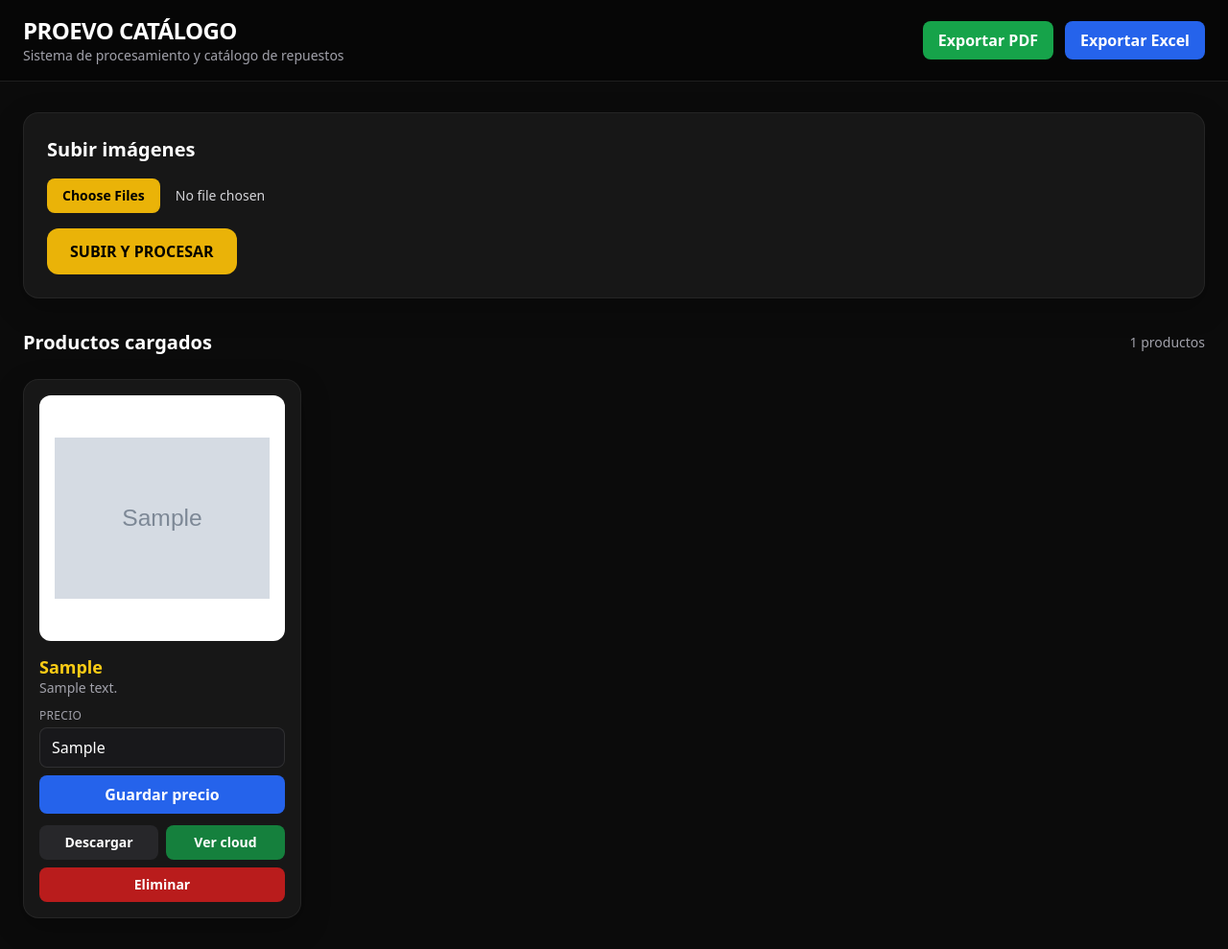
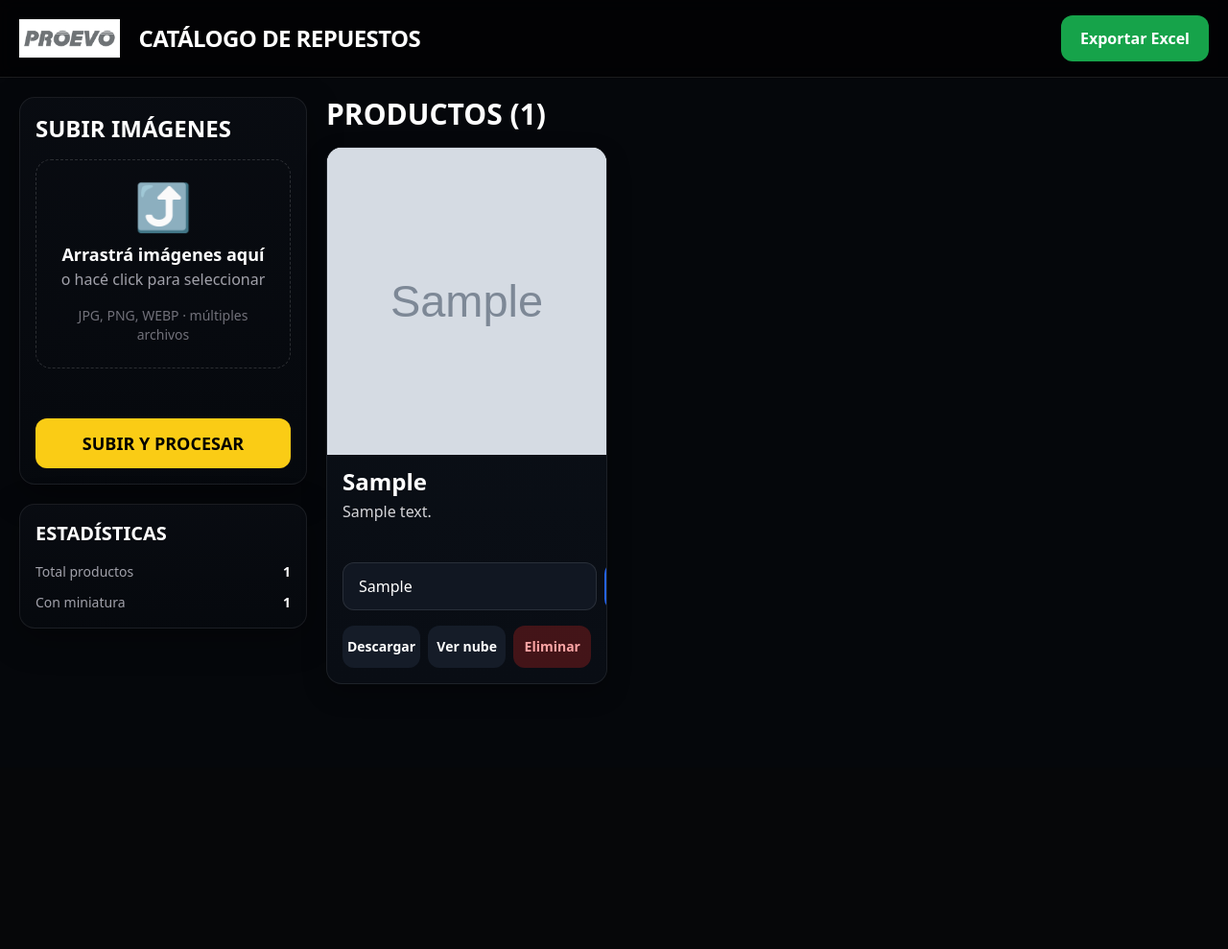
Before and after one commit to nachotarno/proevocatalogo, a Flask app: page / in a window 1280 px wide. Shown: the whole page at 96% size. After the commit the page ends 713 px from the top, so only its background shows below. Run offline with Flask 3, Linux system fonts and the light colour scheme; tables that the repository leaves empty hold one stand-in row (values such as "Sample post"); grey boxes marked "Sample" are stand-in pictures; some libraries are stand-ins or nearby versions.

Commit message:
Update index.html

```diff
--- a/templates/index.html
+++ b/templates/index.html
@@ -3,151 +3,175 @@
 <head>
     <meta charset="UTF-8">
     <meta name="viewport" content="width=device-width, initial-scale=1.0">
-    <title>PROEVO CATÁLOGO</title>
+    <title>PROEVO - Catálogo de Repuestos</title>
     <script src="https://cdn.tailwindcss.com"></script>
     <style>
         body {
-            background: #0b0b0b;
+            background: #05070b;
+            color: white;
+        }
+        .panel {
+            background: linear-gradient(180deg, rgba(9,12,18,0.96), rgba(6,9,14,0.96));
+            border: 1px solid rgba(255,255,255,0.08);
+            box-shadow: 0 10px 35px rgba(0,0,0,0.35);
         }
         .card {
-            background: #171717;
-            border: 1px solid rgba(255,255,255,0.06);
-            box-shadow: 0 10px 30px rgba(0,0,0,0.25);
+            background: linear-gradient(180deg, #0b1017, #090d14);
+            border: 1px solid rgba(255,255,255,0.08);
+            box-shadow: 0 10px 25px rgba(0,0,0,0.28);
+        }
+        .thumb-box {
+            background:
+                linear-gradient(45deg, #f1f1f1 25%, transparent 25%),
+                linear-gradient(-45deg, #f1f1f1 25%, transparent 25%),
+                linear-gradient(45deg, transparent 75%, #f1f1f1 75%),
+                linear-gradient(-45deg, transparent 75%, #f1f1f1 75%);
+            background-size: 22px 22px;
+            background-position: 0 0, 0 11px, 11px -11px, -11px 0px;
+            background-color: #ffffff;
         }
     </style>
 </head>
-<body class="text-white min-h-screen">
+<body class="min-h-screen">
 
-    <header class="border-b border-white/10 bg-black/40 backdrop-blur sticky top-0 z-50">
-        <div class="max-w-7xl mx-auto px-6 py-4 flex flex-col gap-4 md:flex-row md:items-center md:justify-between">
+    <header class="border-b border-white/10 bg-black/60 backdrop-blur sticky top-0 z-50">
+        <div class="max-w-[1600px] mx-auto px-5 py-4 flex items-center justify-between gap-4">
+            <div class="flex items-center gap-5">
+                <img src="{{ url_for('static', filename='logo.png') }}" alt="PROEVO" class="h-10 object-contain">
                 <div>
-                <h1 class="text-2xl font-black tracking-tight">PROEVO CATÁLOGO</h1>
-                <p class="text-sm text-zinc-400">Sistema de procesamiento y catálogo de repuestos</p>
+                    <h1 class="text-2xl font-black tracking-tight">CATÁLOGO DE REPUESTOS</h1>
+                </div>
             </div>
 
-            <div class="flex flex-wrap gap-3">
-                <a href="/export" class="px-4 py-2 rounded-lg bg-green-600 hover:bg-green-500 transition font-semibold">
-                    Exportar PDF
-                </a>
-                <a href="/export-excel" class="px-4 py-2 rounded-lg bg-blue-600 hover:bg-blue-500 transition font-semibold">
+            <div class="flex gap-3">
+                <a href="/export-excel" class="px-5 py-3 rounded-xl bg-green-600 hover:bg-green-500 transition font-bold">
                     Exportar Excel
                 </a>
             </div>
         </div>
     </header>
 
-    <main class="max-w-7xl mx-auto px-6 py-8">
+    <main class="max-w-[1600px] mx-auto p-5 grid grid-cols-1 lg:grid-cols-[300px_1fr] gap-5">
 
-        <section class="card rounded-2xl p-6 mb-8">
-            <h2 class="text-xl font-bold mb-4">Subir imágenes</h2>
+        <aside class="space-y-5">
+            <section class="panel rounded-2xl p-4">
+                <h2 class="text-2xl font-black mb-4">SUBIR IMÁGENES</h2>
 
-            <form action="/upload" method="post" enctype="multipart/form-data" class="flex flex-col gap-4">
-                <input
-                    type="file"
-                    name="file"
-                    multiple
-                    class="block w-full text-sm text-zinc-300
-                           file:mr-4 file:py-2 file:px-4
-                           file:rounded-lg file:border-0
-                           file:text-sm file:font-semibold
-                           file:bg-yellow-500 file:text-black
-                           hover:file:bg-yellow-400"
-                >
+                <form action="/upload" method="post" enctype="multipart/form-data" class="space-y-4">
+                    <label class="block border border-dashed border-white/15 rounded-2xl p-6 text-center cursor-pointer hover:border-yellow-400 transition">
+                        <input type="file" name="file" multiple class="hidden" onchange="updateFileNames(this)">
+                        <div class="text-5xl mb-3">⤴</div>
+                        <p class="text-lg font-semibold">Arrastrá imágenes aquí</p>
+                        <p class="text-zinc-400">o hacé click para seleccionar</p>
+                        <p class="text-sm text-zinc-500 mt-4">JPG, PNG, WEBP · múltiples archivos</p>
+                    </label>
 
-                <button
-                    type="submit"
-                    class="w-full md:w-fit px-6 py-3 rounded-xl bg-yellow-500 text-black font-black hover:bg-yellow-400 transition"
-                >
+                    <div id="selectedFiles" class="text-sm text-zinc-400 min-h-[20px]"></div>
+
+                    <button type="submit" class="w-full rounded-xl bg-yellow-400 hover:bg-yellow-300 text-black py-3 font-black text-lg transition">
                         SUBIR Y PROCESAR
                     </button>
                 </form>
             </section>
 
-        <section>
-            <div class="flex items-center justify-between mb-6">
-                <h2 class="text-xl font-bold">Productos cargados</h2>
-                <span class="text-sm text-zinc-400">{{ productos|length }} productos</span>
+            <section class="panel rounded-2xl p-4">
+                <h3 class="text-xl font-black mb-4">ESTADÍSTICAS</h3>
+                <div class="space-y-3 text-sm">
+                    <div class="flex justify-between">
+                        <span class="text-zinc-400">Total productos</span>
+                        <span class="font-bold">{{ productos|length }}</span>
+                    </div>
+                    <div class="flex justify-between">
+                        <span class="text-zinc-400">Con miniatura</span>
+                        <span class="font-bold">{{ productos|length }}</span>
+                    </div>
+                </div>
+            </section>
+        </aside>
+
+        <section class="space-y-4">
+            <div class="flex items-center justify-between gap-4">
+                <h2 class="text-3xl font-black">PRODUCTOS ({{ productos|length }})</h2>
             </div>
 
             {% if productos %}
-            <div class="grid grid-cols-1 sm:grid-cols-2 lg:grid-cols-3 xl:grid-cols-4 gap-6">
+            <div class="grid grid-cols-1 md:grid-cols-2 xl:grid-cols-3 2xl:grid-cols-4 gap-5">
                 {% for p in productos %}
-                <div class="card rounded-2xl p-4 flex flex-col">
-
-                    <div class="bg-white rounded-xl h-64 flex items-center justify-center p-4 mb-4 overflow-hidden">
+                <article class="card rounded-2xl overflow-hidden">
+                    <div class="thumb-box h-[320px] flex items-center justify-center overflow-hidden">
+                        {% if p["thumb"] %}
                         <img
-                            src="{{ url_for('static', filename='processed/' + p[5]) }}"
-                            alt="{{ p[2] }} - {{ p[3] }}"
-                            class="max-w-full max-h-full object-contain"
+                            src="{{ url_for('static', filename='thumbs/' + p['thumb']) }}"
+                            alt="{{ p['codigo'] }}"
+                            class="w-full h-full object-cover"
                         >
+                        {% else %}
+                        <img
+                            src="{{ url_for('static', filename='processed/' + p['imagen']) }}"
+                            alt="{{ p['codigo'] }}"
+                            class="w-full h-full object-contain"
+                        >
+                        {% endif %}
                     </div>
 
-                    <div class="mb-3">
-                        <p class="text-yellow-400 font-black text-lg leading-tight">{{ p[2] }}</p>
-                        <p class="text-zinc-400 text-sm leading-snug break-words">{{ p[3] }}</p>
-                    </div>
+                    <div class="p-4">
+                        <p class="text-2xl font-black leading-none mb-2">{{ p["codigo"] }}</p>
+                        <p class="text-zinc-300 text-base min-h-[48px] leading-snug">{{ p["descripcion"] }}</p>
 
-                    <form action="/precio/{{ p[0] }}" method="post" class="mb-3">
-                        <label class="block text-xs uppercase tracking-wide text-zinc-400 mb-1">Precio</label>
+                        <form action="/precio/{{ p['id'] }}" method="post" class="mt-4 flex gap-2">
                             <input
                                 type="text"
                                 name="precio"
-                            value="{{ p[4] }}"
-                            placeholder="Ej: 25000"
-                            class="w-full rounded-lg bg-zinc-900 border border-white/10 px-3 py-2 text-white outline-none focus:border-yellow-500"
+                                value="{{ p['precio'] }}"
+                                placeholder="$ 0"
+                                class="flex-1 bg-[#111722] border border-white/10 rounded-xl px-4 py-3 outline-none focus:border-blue-500"
                             >
-                        <button
-                            type="submit"
-                            class="mt-2 w-full rounded-lg bg-blue-600 hover:bg-blue-500 transition py-2 font-semibold"
-                        >
-                            Guardar precio
+                            <button type="submit" class="bg-blue-600 hover:bg-blue-500 rounded-xl px-4 py-3 font-bold transition">
+                                Guardar
                             </button>
                         </form>
 
-                    <div class="grid grid-cols-2 gap-2 mt-auto">
-                        <a
-                            href="/download/{{ p[5] }}"
-                            class="text-center rounded-lg bg-zinc-800 hover:bg-zinc-700 transition py-2 text-sm font-semibold"
-                        >
+                        <div class="grid grid-cols-3 gap-2 mt-4">
+                            <a href="/download/{{ p['imagen'] }}" class="text-center bg-[#151c28] hover:bg-[#1c2431] rounded-xl py-3 text-sm font-semibold transition">
                                 Descargar
                             </a>
 
-                        {% if p[6] %}
-                        <a
-                            href="{{ p[6] }}"
-                            target="_blank"
-                            class="text-center rounded-lg bg-green-700 hover:bg-green-600 transition py-2 text-sm font-semibold"
-                        >
-                            Ver cloud
+                            {% if p["url"] %}
+                            <a href="{{ p['url'] }}" target="_blank" class="text-center bg-[#151c28] hover:bg-[#1c2431] rounded-xl py-3 text-sm font-semibold transition">
+                                Ver nube
                             </a>
                             {% else %}
-                        <span
-                            class="text-center rounded-lg bg-zinc-900 text-zinc-500 py-2 text-sm font-semibold"
-                        >
-                            Sin cloud
+                            <span class="text-center bg-[#151c28] text-zinc-500 rounded-xl py-3 text-sm font-semibold">
+                                Sin nube
                             </span>
                             {% endif %}
 
-                        <a
-                            href="/delete/{{ p[0] }}"
-                            class="col-span-2 text-center rounded-lg bg-red-700 hover:bg-red-600 transition py-2 text-sm font-semibold"
-                            onclick="return confirm('¿Eliminar este producto?')"
-                        >
+                            <a href="/delete/{{ p['id'] }}" onclick="return confirm('¿Eliminar este producto?')" class="text-center bg-red-900/50 hover:bg-red-800 rounded-xl py-3 text-sm font-semibold text-red-300 transition">
                                 Eliminar
                             </a>
                         </div>
-
                     </div>
+                </article>
                 {% endfor %}
             </div>
             {% else %}
-            <div class="card rounded-2xl p-10 text-center">
-                <p class="text-zinc-400">Todavía no hay productos cargados.</p>
+            <div class="panel rounded-2xl p-10 text-center text-zinc-400">
+                Todavía no hay productos cargados.
             </div>
             {% endif %}
         </section>
-
     </main>
 
+    <script>
+        function updateFileNames(input) {
+            const box = document.getElementById('selectedFiles');
+            if (!input.files || !input.files.length) {
+                box.textContent = '';
+                return;
+            }
+            const names = Array.from(input.files).map(f => f.name);
+            box.innerHTML = names.map(n => `<div>• ${n}</div>`).join('');
+        }
+    </script>
 </body>
 </html>
```
Lines whose indentation alone changed are shown as unchanged.
